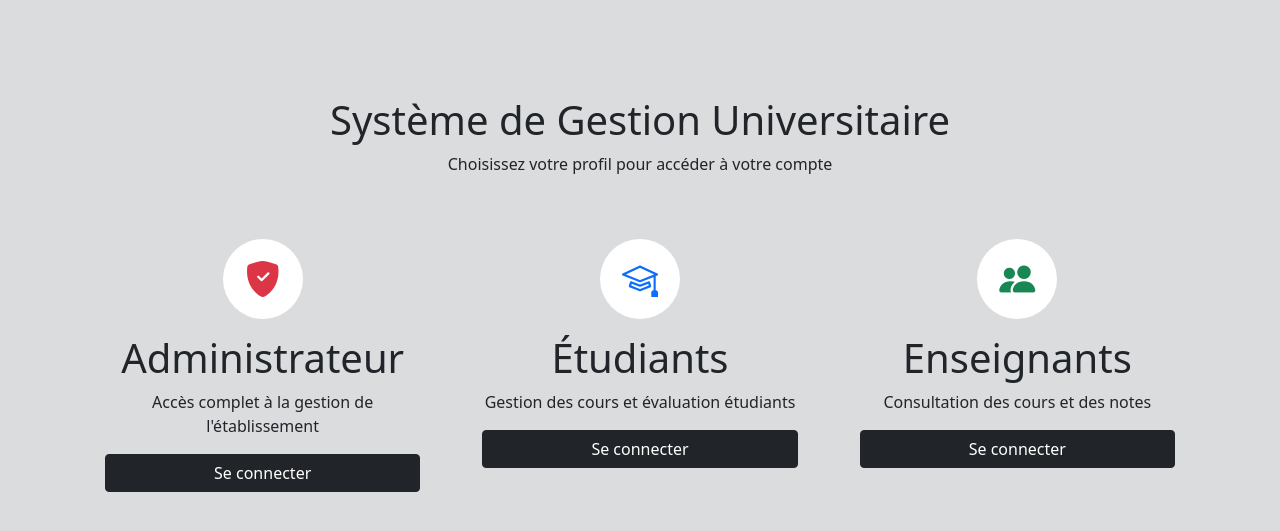
After one commit to justus12s/EduPlatform, a CodeIgniter 4 app: the page made by app/Views/accueil.php in a window 1280 px wide. The commit adds this page. Shown: the top 531 px of the page. Run offline with PHP 8.4 and a stand-in for CodeIgniter, Linux system fonts and the light colour scheme; the template is opened without the code that fills it, so the values that code supplies are empty; some libraries are stand-ins or nearby versions.

Commit message:
Second dépôt accueil

```diff
--- a/app/Config/Routes.php
+++ b/app/Config/Routes.php
@@ -5,7 +5,8 @@ use CodeIgniter\Router\RouteCollection;
 /**
  * @var RouteCollection $routes
  */
-$routes->get('/', 'Home::login');
+$routes->get('/', 'Home::accueil');
+$routes->get('/accueil', 'Home::accueil');
 $routes->get('/login', 'Home::login');
 $routes->get('/register', 'Home::register');
 
--- a/app/Controllers/Home.php
+++ b/app/Controllers/Home.php
@@ -4,6 +4,11 @@ namespace App\Controllers;
 
 class Home extends BaseController
 {
+    public function accueil(): string
+    {
+        return view('accueil');
+    }
+
     public function login(): string
     {
         return view('login');
--- /dev/null
+++ b/app/Views/accueil.php
@@ -0,0 +1,98 @@
+<!DOCTYPE html>
+<html lang="fr">
+
+<head>
+    <meta charset="UTF-8" />
+    <meta name="viewport" content="width=device-width, initial-scale=1.0" />
+    <title>Accueil | EduPlatform</title>
+    <link
+        href="https://cdn.jsdelivr.net/npm/bootstrap@5.1.3/dist/css/bootstrap.min.css"
+        rel="stylesheet" />
+    <link
+        rel="stylesheet"
+        href="https://cdn.jsdelivr.net/npm/bootstrap-icons@1.11.3/font/bootstrap-icons.css" />
+    <link rel="icon" type="image/png" sizes="16x16" href="<?= base_url() ?>plugins/images/favicon1.png" />
+    <style>
+        .profile-card {
+            border: 3px solid transparent;
+            border-radius: 1rem;
+            padding: 20px;
+            transition: background-color 0.3s, transform 0.3s;
+            cursor: pointer;
+        }
+
+        .profile-card:hover {
+            transform: translateY(-5px);
+            background-color: rgba(0, 0, 0, 0.05);
+        }
+
+        .icon-circle {
+            display: inline-flex;
+            justify-content: center;
+            align-items: center;
+            width: 80px;
+            height: 80px;
+            border-radius: 50%;
+            background-color: rgba(0, 0, 0, 0.05);
+            margin-bottom: 15px;
+            font-size: 36px;
+        }
+
+        .icon-admin {
+            color: #dc3545;
+            background-color: white;
+        }
+
+        .icon-student {
+            color: #0d6efd;
+            background-color: white;
+        }
+
+        .icon-teacher {
+            color: #198754;
+            background-color: white;
+        }
+    </style>
+</head>
+
+<body class="bg-secondary bg-opacity-25 pt-5">
+    <div class="container text-center mt-5">
+        <h1>Système de Gestion Universitaire</h1>
+        <p>Choisissez votre profil pour accéder à votre compte</p>
+
+        <div class="row mt-4 g-3 justify-content-center">
+            <div class="col-12 col-md-4 col-lg-4">
+                <div class="profile-card">
+                    <div class="icon-circle icon-admin">
+                        <i class="bi bi-shield-fill-check"></i>
+                    </div>
+                    <h4 class="h1">Administrateur</h4>
+                    <p>Accès complet à la gestion de l'établissement</p>
+                    <a href="<?= site_url('login') ?>" class="btn btn-dark w-100">Se connecter</a>
+                </div>
+            </div>
+            <div class="col-12 col-md-4 col-lg-4">
+                <div class="profile-card">
+                    <div class="icon-circle icon-student">
+                        <i class="bi bi-mortarboard"></i>
+                    </div>
+                    <h4 class="h1">Étudiants</h4>
+                    <p>Gestion des cours et évaluation étudiants</p>
+                    <a href="<?= site_url('login') ?>" class="btn btn-dark w-100">Se connecter</a>
+                </div>
+            </div>
+            <div class="col-12 col-md-4 col-lg-4">
+                <div class="profile-card">
+                    <div class="icon-circle icon-teacher">
+                        <i class="bi bi-people-fill"></i>
+                    </div>
+                    <h4 class="h1">Enseignants</h4>
+                    <p>Consultation des cours et des notes</p>
+                    <a href="<?= site_url('login') ?>" class="btn btn-dark w-100">Se connecter</a>
+                </div>
+            </div>
+        </div>
+    </div>
+</body>
+
+</html>
--- a/app/Views/login.php
+++ b/app/Views/login.php
@@ -6,6 +6,7 @@
     <meta name="viewport" content="width=device-width, initial-scale=1.0">
     <title>Connexion | EduPlatform</title>
     <link href="https://cdn.jsdelivr.net/npm/bootstrap@5.1.3/dist/css/bootstrap.min.css" rel="stylesheet" integrity="sha384-1BmE4kWBq78iYhFldvKuhfTAU6auU8tT94WrHftjDbrCEXSU1oBoqyl2QvZ6jIW3" crossorigin="anonymous">
+    <link rel="icon" type="image/png" sizes="16x16" href="<?= base_url() ?>plugins/images/favicon1.png" />
     <style>
         .login-hero {
             background: linear-gradient(135deg, rgba(172, 196, 231, 0.9) 0%, rgba(40, 120, 201, 0.9) 100%);
--- a/app/Views/register.php
+++ b/app/Views/register.php
@@ -6,6 +6,7 @@
     <meta name="viewport" content="width=device-width, initial-scale=1.0">
     <title>Inscription | EduPlatform</title>
     <link href="https://cdn.jsdelivr.net/npm/bootstrap@5.1.3/dist/css/bootstrap.min.css" rel="stylesheet" integrity="sha384-1BmE4kWBq78iYhFldvKuhfTAU6auU8tT94WrHftjDbrCEXSU1oBoqyl2QvZ6jIW3" crossorigin="anonymous">
+    <link rel="icon" type="image/png" sizes="16x16" href="<?= base_url() ?>plugins/images/favicon1.png" />
     <style>
         .login-hero {
             background: linear-gradient(135deg, rgba(172, 196, 231, 0.9) 0%, rgba(40, 120, 201, 0.9) 100%);
```
Also changed, not shown: 2 other files.
